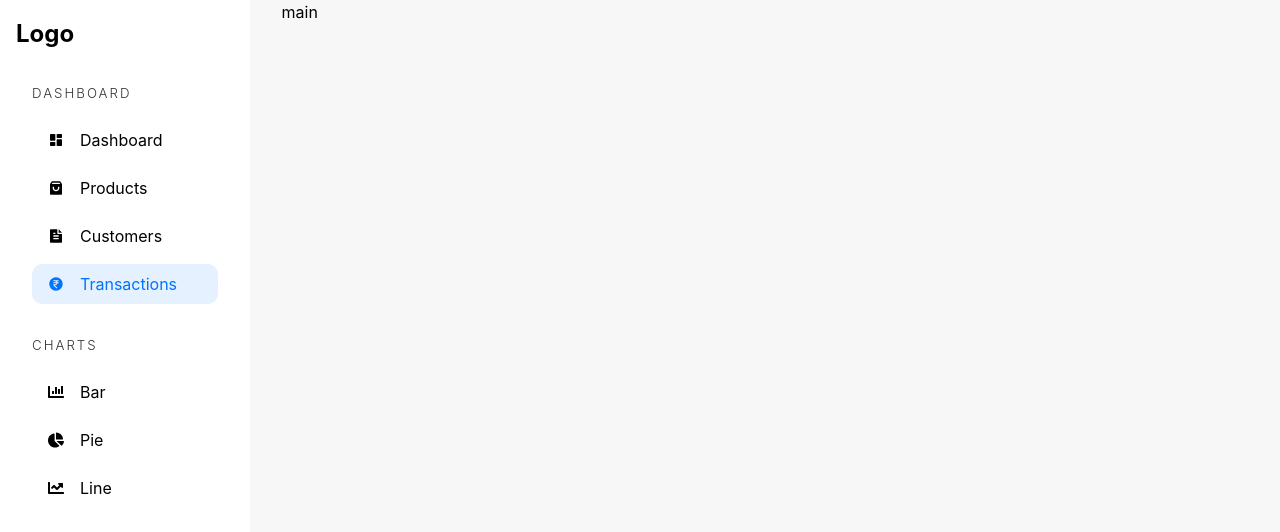
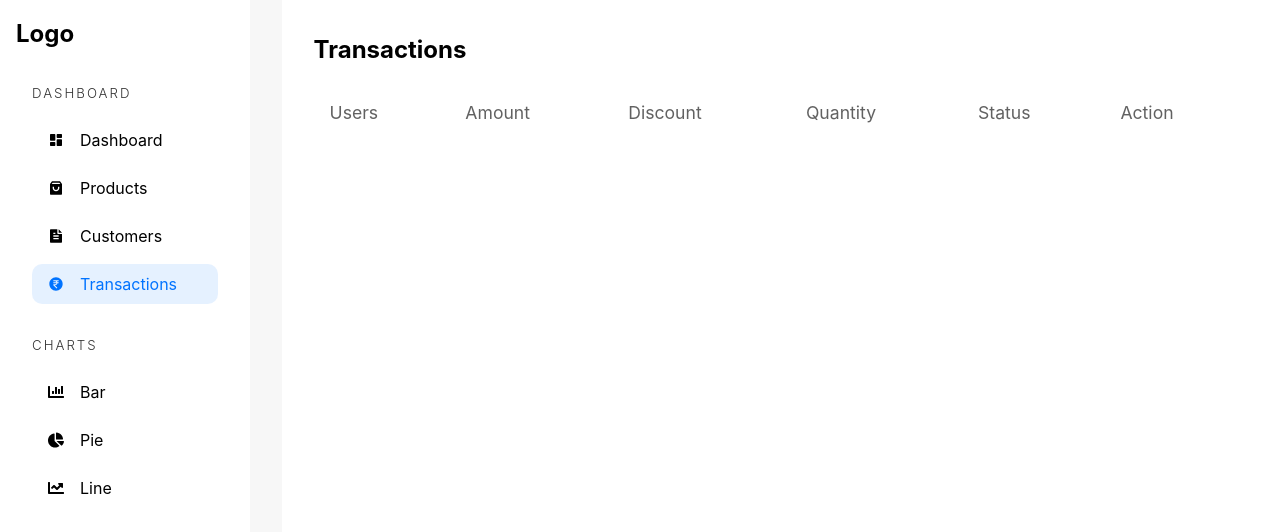
Before and after one commit to AaaSsHhUu/Ecommerce, a React (Vite) app in the folder ecommerce-frontend/: page /admin/transactions in a window 1280 px wide. Shown: the top 532 px of the page. Built offline with nearby package versions, Linux system fonts and the light colour scheme.

Commit message:
made transactions page using TableHOC

```diff
--- a/ecommerce-frontend/src/pages/admin/Transactions.tsx
+++ b/ecommerce-frontend/src/pages/admin/Transactions.tsx
@@ -1,6 +1,58 @@
+import { ReactElement, useState, useCallback } from "react";
 import { AdminSidebar } from "../../components"
+import { Column } from "react-table";
+import TableHOC from "../../components/TableHOC";
 
 const Transactions = () => {
+  interface DataType{
+    user : string;
+    amount : number;
+    discount : number;
+    quantity : number;
+    status : string;
+    action : ReactElement;
+  }
+
+  const arr : DataType[] = [];
+
+  const [data] = useState<DataType[]>(arr);
+
+  const columns : Column<DataType>[] = [
+    {
+      Header : "Users",
+      accessor : "user"
+    },
+    {
+      Header : "Amount",
+      accessor : "amount"
+    },
+    {
+      Header : "Discount",
+      accessor : "discount"
+    },
+    {
+      Header : "Quantity",
+      accessor : "quantity"
+    },
+    {
+      Header : "Status",
+      accessor : "status"
+    },
+    {
+      Header : "Action",
+      accessor : "action"
+    },
+  ]
+
+  const Table = useCallback(
+    TableHOC(
+      columns,
+      data,
+      "dashboard-product-box", // same style -> same name
+      "Transactions",
+      data.length > 6
+    ),[])
+
   return (
     <div className="adminContainer">
         {/* Sidebar */}
@@ -8,7 +60,7 @@ const Transactions = () => {
 
         {/* Main */}
         <main>
-          main
+          {Table()}
         </main>
     </div>
   )
```
